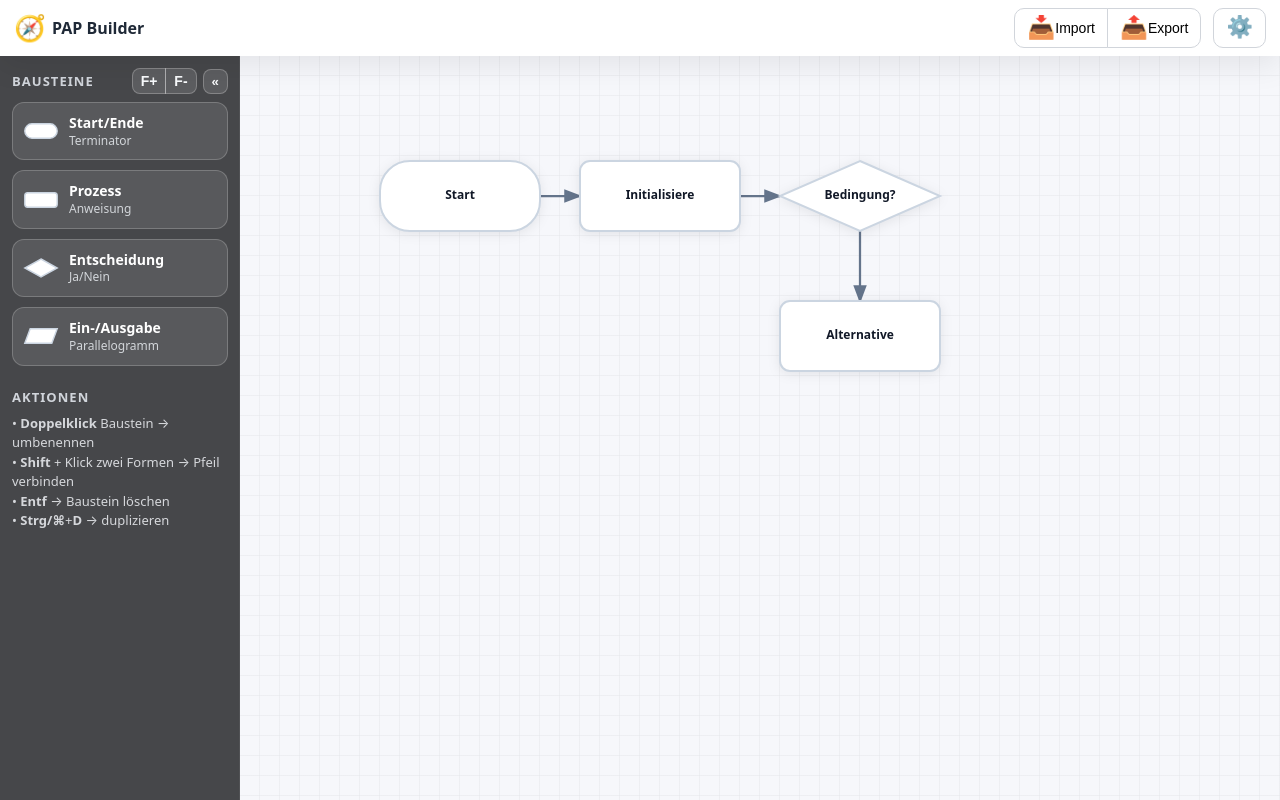
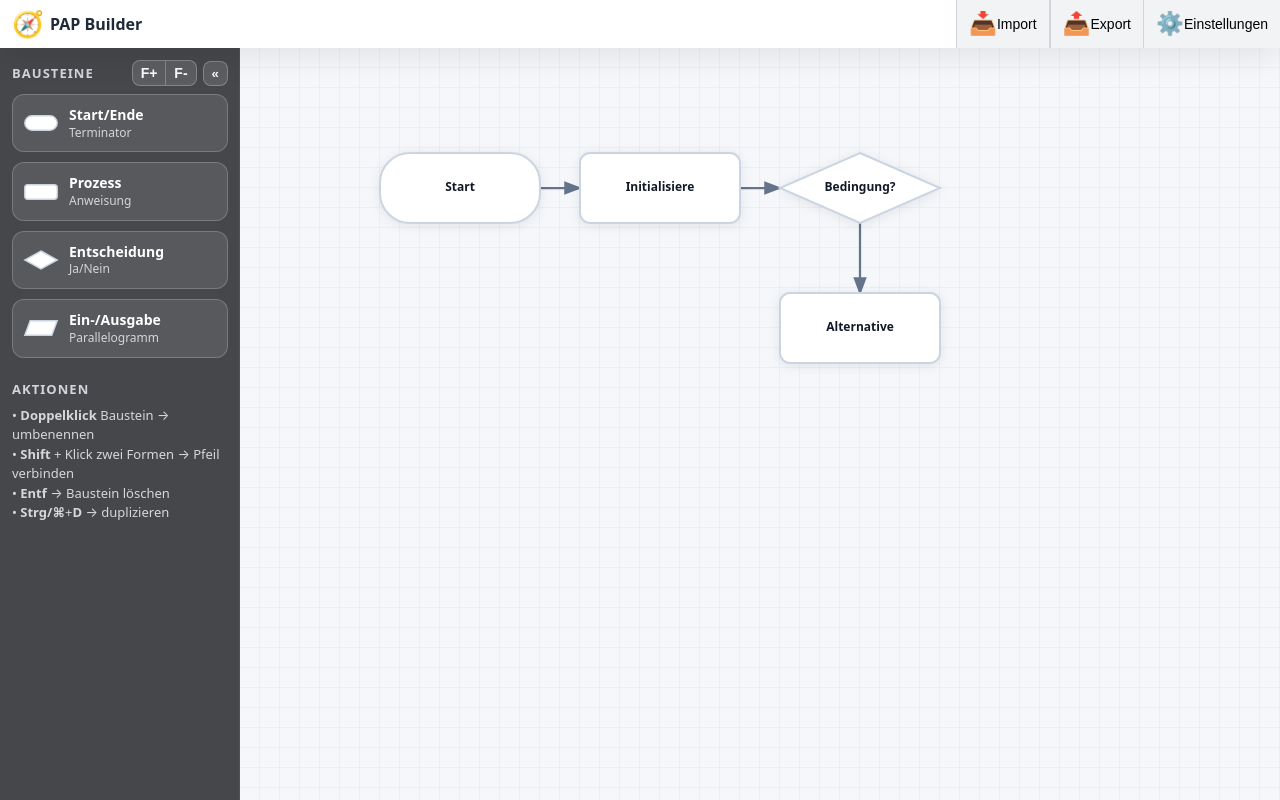
Before and after one commit to modebrecht/pap, a plain HTML site: page index.html in a window 1280 px wide. Drawn offline with Linux system fonts and the light colour scheme.

Commit message:
feat: fixed header

```diff
--- a/index.html
+++ b/index.html
@@ -25,19 +25,20 @@
     html,body{height:100%}
     body{
       margin:0; background:var(--bg); color:var(--ink); font-size:14px; line-height:1.4; font-family:var(--node-font-family);
-      display:grid; grid-template-columns:240px minmax(0,1fr); grid-template-rows:56px minmax(0,1fr); grid-template-areas:
+      display:grid; grid-template-columns:240px minmax(0,1fr); grid-template-rows:48px minmax(0,1fr); grid-template-areas:
       "header header"
       "sidebar main";
     }
-    header{grid-area:header; display:flex; align-items:center; gap:12px; padding:10px 14px; background:#fff; box-shadow:var(--shadow); position:sticky; top:0; z-index:2}
-    header h1{font-size:16px; margin:0; font-weight:700; display:flex; align-items:center; gap:6px}
+    header{grid-area:header; display:flex; align-items:stretch; gap:10px; padding:0 0 0 12px; background:#fff; box-shadow:var(--shadow); position:sticky; top:0; z-index:2}
+    header h1{font-size:16px; margin:0; font-weight:700; display:flex; align-items:center; gap:6px; height:100%}
     header .spacer{flex:1}
     header button, header .file-btn-label{
-      border:1px solid #d1d5db; background:#fff; padding:8px 12px; border-radius:10px; cursor:pointer; transition:.15s ease; font-weight:600; display:flex; align-items:center; justify-content:center; line-height:1
-    }
-    header button:hover, header .file-btn-label:hover{background:#f3f4f6}
+      background:rgba(15,23,42,.05); border:0; border-left:1px solid #d1d5db; border-right:1px solid #d1d5db; padding:0 12px; border-radius:0; cursor:pointer; transition:.15s ease; font-weight:600; display:flex; align-items:center; justify-content:center; line-height:1; height:100%
+    }
+    header button:hover, header .file-btn-label:hover{background:rgba(15,23,42,.15); color:inherit}
     header button:disabled{opacity:.5; cursor:not-allowed}
-    header button:disabled:hover{background:#fff}
+    header button:disabled:hover{color:inherit}
+    #btnSettings{border-right:0}
     .emoji{font-size:1.6em; line-height:1}
     .btn-group{display:flex; align-items:stretch; gap:0}
     .btn-group > *{margin:0; display:flex; align-items:center; justify-content:center}
@@ -46,15 +47,7 @@
     .btn-group > button,
     .btn-group > .file-btn-label,
     .btn-group > .dropdown > button{border-radius:0; font-weight:inherit; font-size:inherit; text-transform:none}
-    .btn-group > button:not(:first-child),
-    .btn-group > .file-btn-label:not(:first-child),
-    .btn-group > .dropdown:not(:first-child) > button{margin-left:-1px}
-    .btn-group > button:first-child,
-    .btn-group > .file-btn-label:first-child,
-    .btn-group > .dropdown:first-child > button{border-top-left-radius:10px; border-bottom-left-radius:10px}
-    .btn-group > button:last-child,
-    .btn-group > .file-btn-label:last-child,
-    .btn-group > .dropdown:last-child > button{border-top-right-radius:10px; border-bottom-right-radius:10px}
+    .btn-group > *:not(:first-child){border-left:0}
     header .file-input{display:none}
 
     /* Export dropdown */
@@ -150,8 +143,8 @@
           <button type="button" data-action="export-png-grid">Export PNG + Linien</button>
         </div>
       </div>
+      <button id="btnSettings" title="Einstellungen"><span class="emoji">⚙️</span> Einstellungen</button>
     </div>
-    <button id="btnSettings" title="Einstellungen"><span class="emoji">⚙️</span></button>
     <input id="fileImportJSON" class="file-input" type="file" accept="application/json" />
   </header>
 
```
